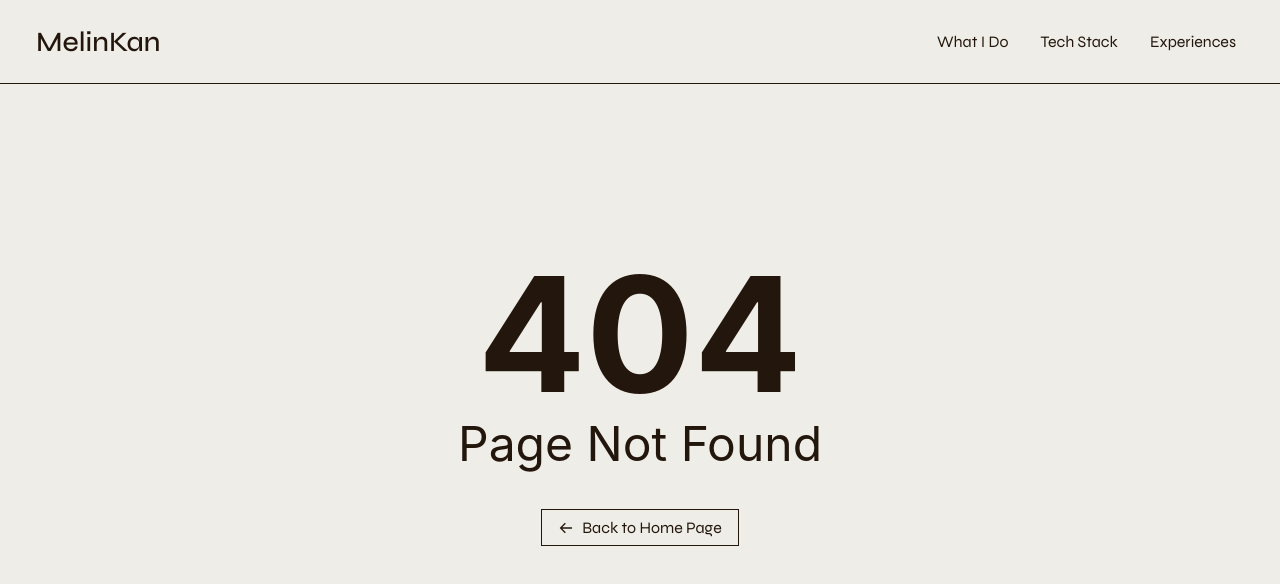
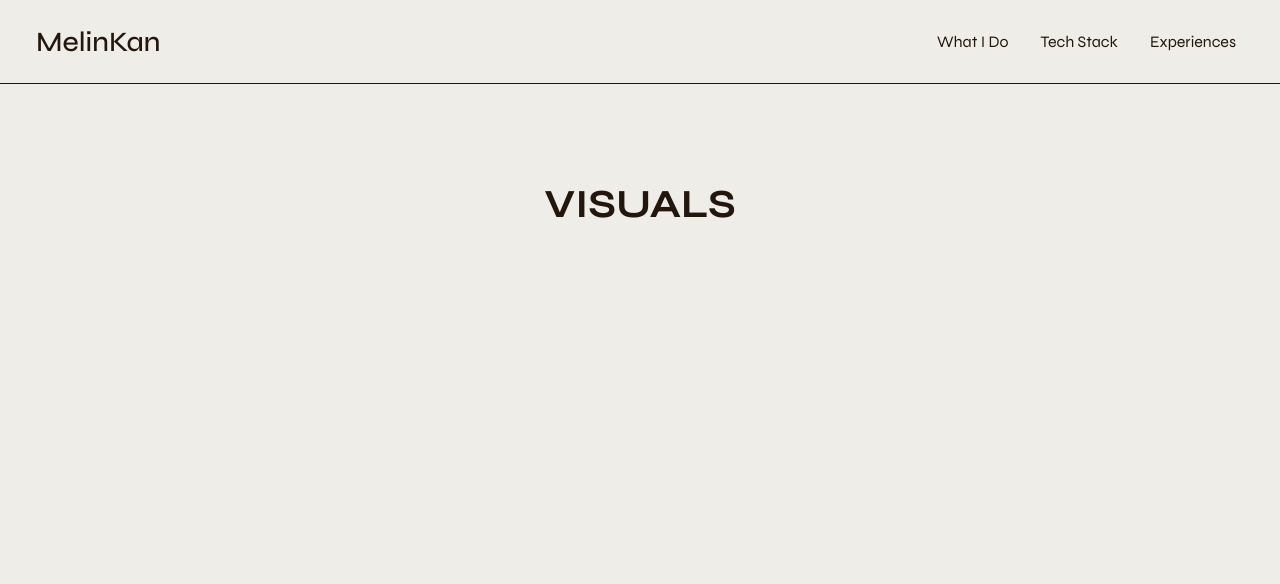
Before and after one commit to melinkan/melinkan-web, a Next.js app: page /visuals in a window 1280 px wide. Before the commit this address had no page. Shown: the top 584 px of the page. Built offline with nearby package versions, Linux system fonts and the light colour scheme.

Commit message:
add visuals page

```diff
--- /dev/null
+++ b/app/components/PageTitle.tsx
@@ -0,0 +1,61 @@
+"use client";
+
+import { useRef } from "react";
+import { motion, useInView } from "framer-motion";
+import styled from "styled-components";
+import { Container, Wrapper } from "@/app/components/Container";
+
+export const StyledPageTitle = styled(motion.h1)`
+  padding-top: 110px;
+  font-size: 40px;
+  font-weight: 700;
+  line-height: 1.5;
+  color: rgb(var(--clr-dark));
+  text-transform: uppercase;
+  text-align: center;
+
+  @media (max-width: 640px) {
+    padding-top: 60px;
+    font-size: 28px;
+  }
+`;
+
+interface PageTitleProps {
+  title: string;
+}
+
+const PageTitle: React.FC<PageTitleProps> = ({ title }) => {
+  const ref = useRef(null);
+  const isInView = useInView(ref, { once: true });
+
+  const titleVariants = {
+    offscreen: { x: -100, opacity: 0 },
+    onscreen: {
+      x: isInView ? 0 : -100,
+      opacity: isInView ? 1 : 0,
+      transition: {
+        type: "spring",
+        duration: 0.8,
+        delay: 0.3,
+      },
+    },
+  };
+
+  return (
+    <Container>
+      <Wrapper>
+        <StyledPageTitle
+          initial="offscreen"
+          animate="onscreen"
+          exit="offscreen"
+          variants={titleVariants}
+          ref={ref}
+        >
+          {title}
+        </StyledPageTitle>
+      </Wrapper>
+    </Container>
+  );
+};
+
+export default PageTitle;
--- /dev/null
+++ b/app/visuals/page.tsx
@@ -0,0 +1,9 @@
+import PageTitle from "@/app/components/PageTitle";
+
+export default async function Visuals() {
+  return (
+    <>
+      <PageTitle title="Visuals" />
+    </>
+  );
+}
```
